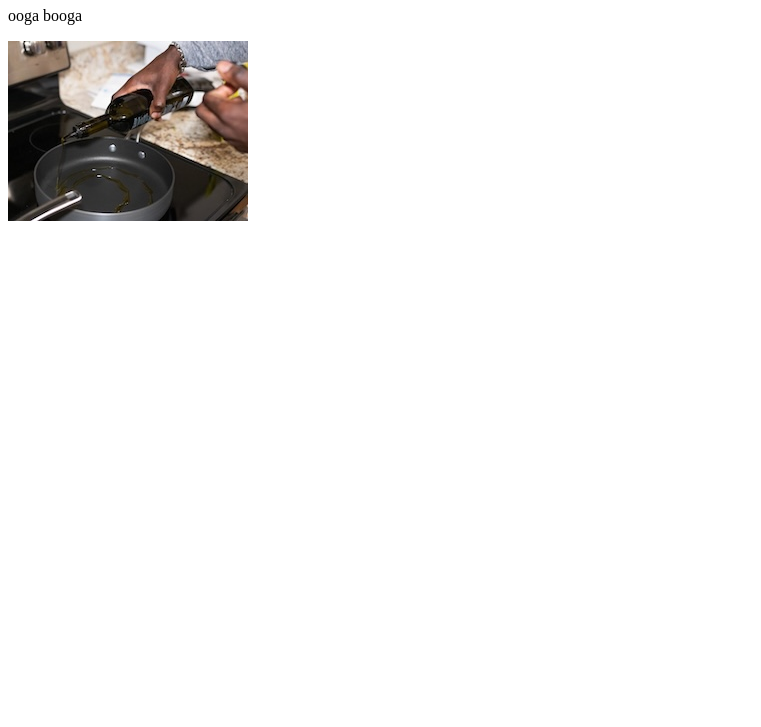
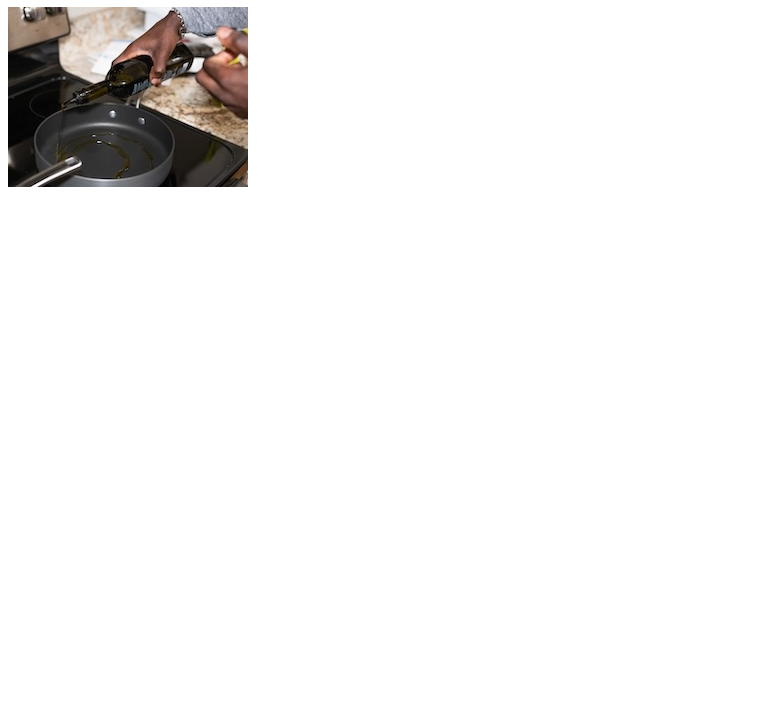
Before and after one commit to theoneandonlyt11m-png/OnlyPans, a plain HTML site: page index.html in a window 1280 px wide. Shown: the part 73-800 px from the top of the page, without its empty margins (0-761 px from the left). Drawn offline with Linux system fonts and the light colour scheme.

Commit message:
deleted <p>

```diff
--- a/index.html
+++ b/index.html
@@ -16,7 +16,6 @@
 </head>
 <body>
     <h1 class="CenteredText">OnlyPans</h1>
-    <p>ooga booga</p>
 
     <a href="OiledPanBig.html">
         <img src="images/OiledPanSmall.jpg" alt="Oiled Pan">
```
